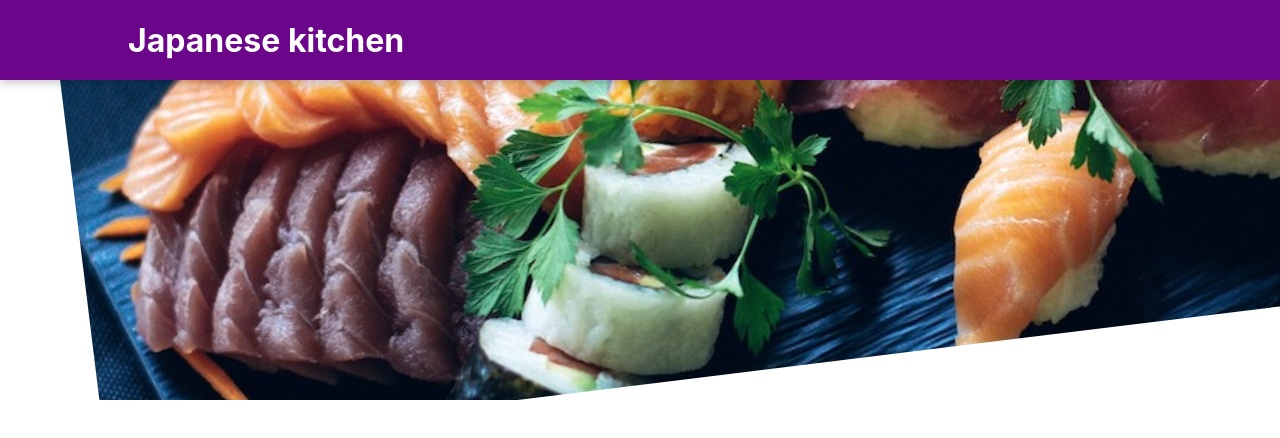
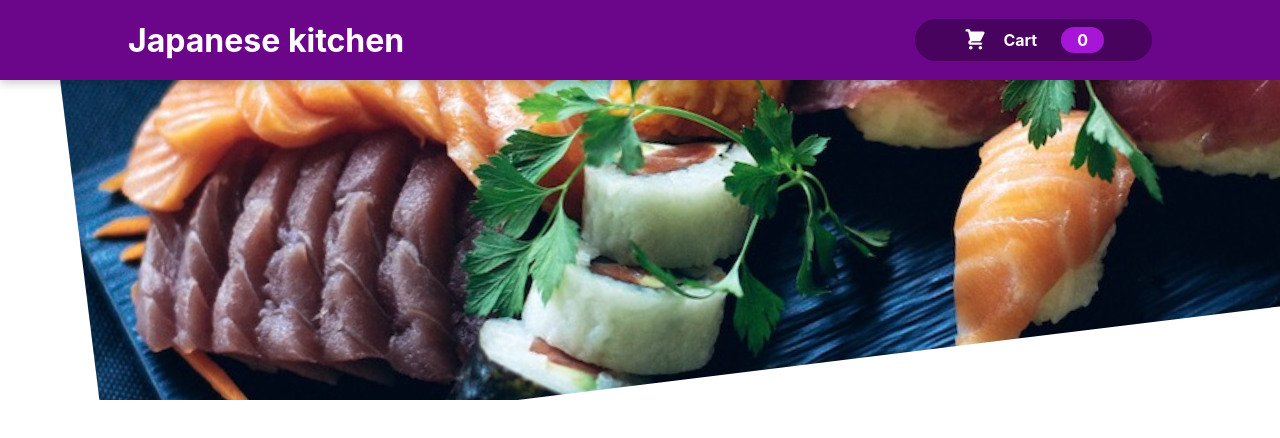
Before and after one commit to daniyani/japanese-kitchen, a React (Create React App) app: page / in a window 1280 px wide. Shown: the top 438 px of the page. Built offline with nearby package versions, Linux system fonts and the light colour scheme.

Commit message:
add HeaderButton component

```diff
--- a/src/Header/Header.module.css
+++ b/src/Header/Header.module.css
@@ -2,7 +2,7 @@
     position: fixed;
     top: 0;
     left: 0;
-    width: 100%;
+    width: 80%;
     height: 5rem;
     background-color: #6b068a;
     color: white;
--- a/src/Header/Header.tsx
+++ b/src/Header/Header.tsx
@@ -1,13 +1,14 @@
 import { FC } from "react";
 import suchiImg from "../assets/sushi.jpg";
 import styles from "./Header.module.css";
+import HeaderButton from "./HeaderButton/HeaderButton";
 
 const Header: FC = () => {
   return (
     <>
       <header className={styles.header}>
         <h1>Japanese kitchen</h1>
-        <button>Cart</button>
+        <HeaderButton />
       </header>
       <div className={styles["main-image"]}>
         <img src={suchiImg} alt="Sushi img" />
--- /dev/null
+++ b/src/Header/HeaderButton/HeaderButton.module.css
@@ -0,0 +1,59 @@
+.button {
+    cursor: pointer;
+    font: inherit;
+    border: none;
+    background-color: #47035d;
+    color: white;
+    padding: 0.5rem 3rem;
+    display: flex;
+    justify-content: space-around;
+    align-items: center;
+    border-radius: 25px;
+    font-weight: bold;
+  }
+
+  .button:hover,
+  .button:active {
+    background-color: #2b0239;
+  }
+
+  .icon {
+    width: 1.5rem;
+    height: 1.5rem;
+    margin-right: 1rem;
+  }
+
+  .badge {
+    background-color: #a715d7;
+    padding: 0.2rem 1rem;
+    border-radius: 20px;
+    margin-left: 1.5rem;
+    font-weight: bold;
+  }
+
+  .button:hover .badge,
+  .button:active .badge {
+    background-color: #6d0d8d;
+  }
+
+  .bump {
+    animation: bump 300ms ease-out;
+  }
+
+  @keyframes bump {
+    0% {
+      transform: scale(1);
+    }
+    10% {
+      transform: scale(0.9);
+    }
+    30% {
+      transform: scale(1.1);
+    }
+    50% {
+      transform: scale(1.15);
+    }
+    100% {
+      transform: scale(1);
+    }
+  }
--- /dev/null
+++ b/src/Header/HeaderButton/HeaderButton.tsx
@@ -0,0 +1,20 @@
+import { FC } from "react";
+import CartIcon from "../../Svg/CartIcon/CartIcon";
+
+import styles from "./HeaderButton.module.css";
+
+const HeaderButton: FC = () => {
+  return (
+    <>
+      <button className={styles.button}>
+        <span className={styles.icon}>
+          <CartIcon />
+        </span>
+        <span>Cart</span>
+        <span className={styles.badge}>0</span>
+      </button>
+    </>
+  );
+};
+
+export default HeaderButton;
--- /dev/null
+++ b/src/Svg/CartIcon/CartIcon.tsx
@@ -0,0 +1,15 @@
+import { FC } from "react";
+
+const CartIcon: FC = () => {
+  return (
+    <svg
+      xmlns="http://www.w3.org/2000/svg"
+      viewBox="0 0 20 20"
+      fill="currentColor"
+    >
+      <path d="M3 1a1 1 0 000 2h1.22l.305 1.222a.997.997 0 00.01.042l1.358 5.43-.893.892C3.74 11.846 4.632 14 6.414 14H15a1 1 0 000-2H6.414l1-1H14a1 1 0 00.894-.553l3-6A1 1 0 0017 3H6.28l-.31-1.243A1 1 0 005 1H3zM16 16.5a1.5 1.5 0 11-3 0 1.5 1.5 0 013 0zM6.5 18a1.5 1.5 0 100-3 1.5 1.5 0 000 3z" />
+    </svg>
+  );
+};
+
+export default CartIcon;
```
